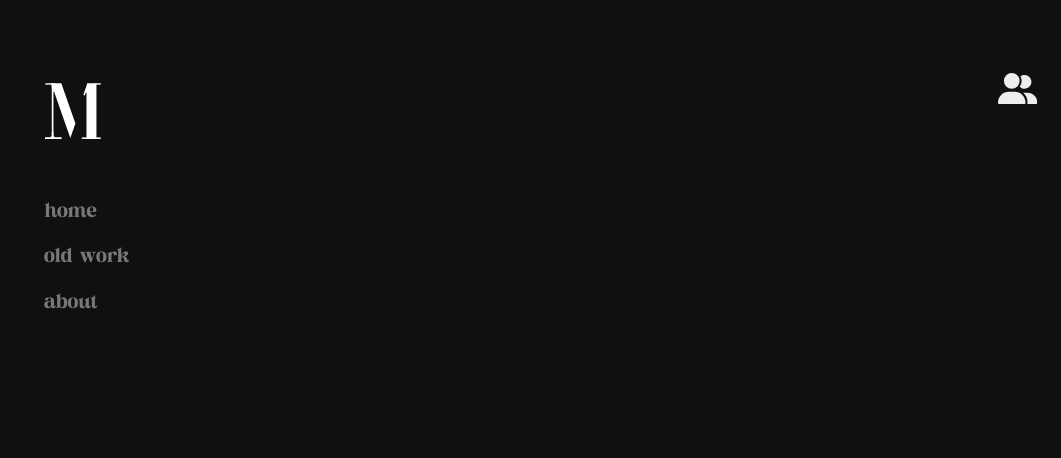
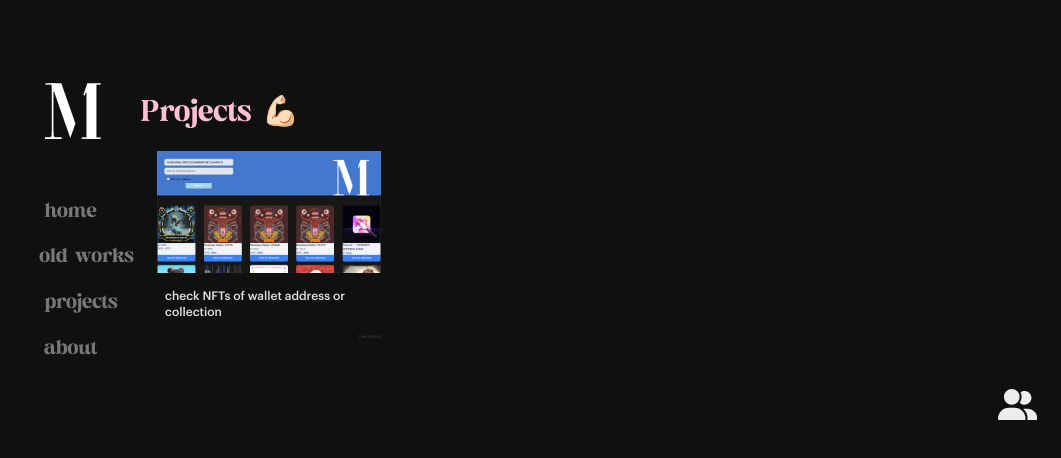
Before and after one commit to MIDeth/MID-portfolio, a React (Vite) app: page /projects in a window 1280 px wide. Before the commit this address had no page. Shown: the top 458 px of the page, without its empty margins (219-1280 px from the left). Built offline with nearby package versions, Linux system fonts and the light colour scheme.

Commit message:
add projects page

```diff
--- a/src/App.jsx
+++ b/src/App.jsx
@@ -2,11 +2,12 @@ import { Routes, Route } from "react-router-dom";
 import { Component } from "react";
 import "./App.css";
 import Header from "./components/Header";
+import Loading from "./components/loading";
+import Footer from "./components/Footer";
 import Home from "./pages/Home";
 import About from "./pages/about";
-import OldWork from "./pages/oldWork";
-import Loading from "./pages/loading";
-import Footer from "./components/Footer";
+import OldWorks from "./pages/oldWorks";
+import Projects from "./pages/Projects";
 
 class App extends Component {
   constructor(props) {
@@ -38,7 +39,8 @@ class App extends Component {
               <Routes>
                 <Route path="/" element={<Home />} />
                 <Route path="/about" element={<About />} />
-                <Route path="/oldWork" element={<OldWork />} />
+                <Route path="/oldWorks" element={<OldWorks />} />
+                <Route path="/projects" element={<Projects />} />
               </Routes>
               <Footer />
             </div>
--- a/src/components/Header.jsx
+++ b/src/components/Header.jsx
@@ -20,7 +20,12 @@ export default function Header() {
 
             <li className=" font-second my-3 hover:bg-[#737373] duration-700 py-[0.18rem] text-start rounded-md w-[6.2rem]">
               <span className="w-full text-xl text-[#787878] hover:text-[#eeeded] flex justify-center items-center">
-                <Link to="/oldWork">old work</Link>
+                <Link to="/oldWorks">old works</Link>
+              </span>
+            </li>
+            <li className=" font-second my-3 hover:bg-[#737373] duration-700 py-[0.18rem] text-start rounded-md w-[5.5rem]">
+              <span className="w-full text-xl text-[#787878] hover:text-[#eeeded] flex justify-center items-center">
+                <Link to="/projects">projects</Link>
               </span>
             </li>
             <li className=" font-second my-3 hover:bg-[#737373] duration-700 py-[0.18rem] text-start rounded-md w-[4.2rem]">
--- /dev/null
+++ b/src/pages/Projects.jsx
@@ -0,0 +1,35 @@
+export default function Projects() {
+  return (
+    <>
+      <div>
+        <div className="my-4">
+          <h1 className="text-3xl font-second text-[#FFC0D3]">Projects 💪🏻</h1>
+        </div>
+        <div className="w-[35rem] max-md:w-[10rem] grid grid-cols-3 max-md:grid-cols-1 max-md:gap-x-0 gap-x-36 gap-y-7 font-main mb-14">
+          {/* start */}
+          <div className="w-[14rem] h-[12rem]  flex flex-col mx-4 relative">
+            <div className="flex items-center justify-center w-full h-4/6">
+              <img
+                src="projects/NFTs-gallery.png"
+                className="object-contain w-full h-full"
+              />
+            </div>
+            <div className="w-full pt-3 pl-2 text-xs leading-4 h-2/6 font-mainME">
+              check NFTs of wallet address or collection
+            </div>
+            <div className="text-[.3rem] absolute bottom-0 right-0 text-gray-700 font-main">
+              <a
+                href="https://mid-nft-gallery.vercel.app/"
+                target="_blank"
+                rel="noreferrer"
+              >
+                live demo
+              </a>
+            </div>
+          </div>
+          {/* finish */}
+        </div>
+      </div>
+    </>
+  );
+}
--- a/src/pages/oldWork.jsx
+++ b/src/pages/oldWorks.jsx
@@ -1,9 +1,9 @@
-export default function OldWork() {
+export default function OldWorks() {
   return (
     <>
       <div>
         <div className="my-4">
-          <h1 className="text-3xl font-second text-[#FFC0D3]">Old Work ⚡️</h1>
+          <h1 className="text-3xl font-second text-[#FFC0D3]">Old Works ⚡️</h1>
         </div>
         <div className="w-[35rem] max-md:w-[10rem] grid grid-cols-3 max-md:grid-cols-1 max-md:gap-x-0 gap-x-36 gap-y-7 font-main mb-14">
           {/* start */}
```
Also changed, not shown: public/projects/NFTs-gallery.png (added), src/components/loading.jsx (renamed from src/pages/loading.jsx).
